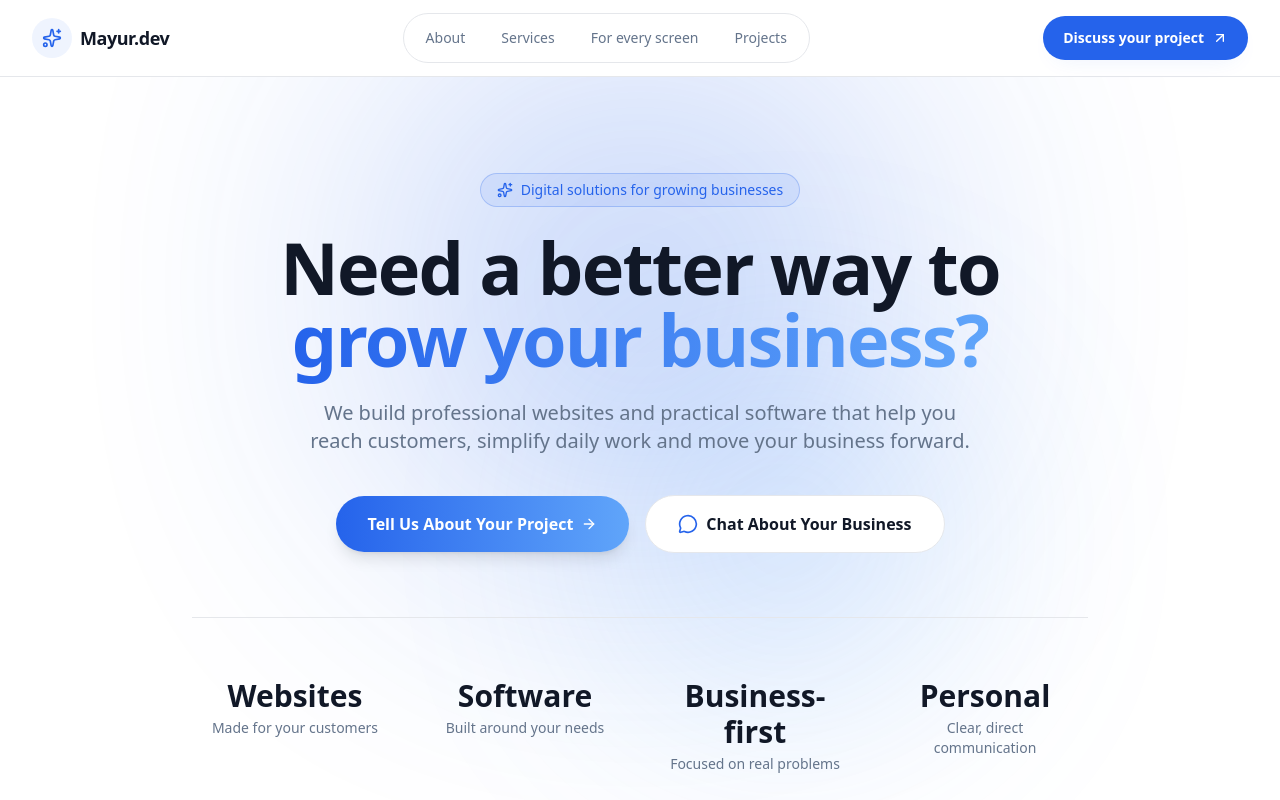
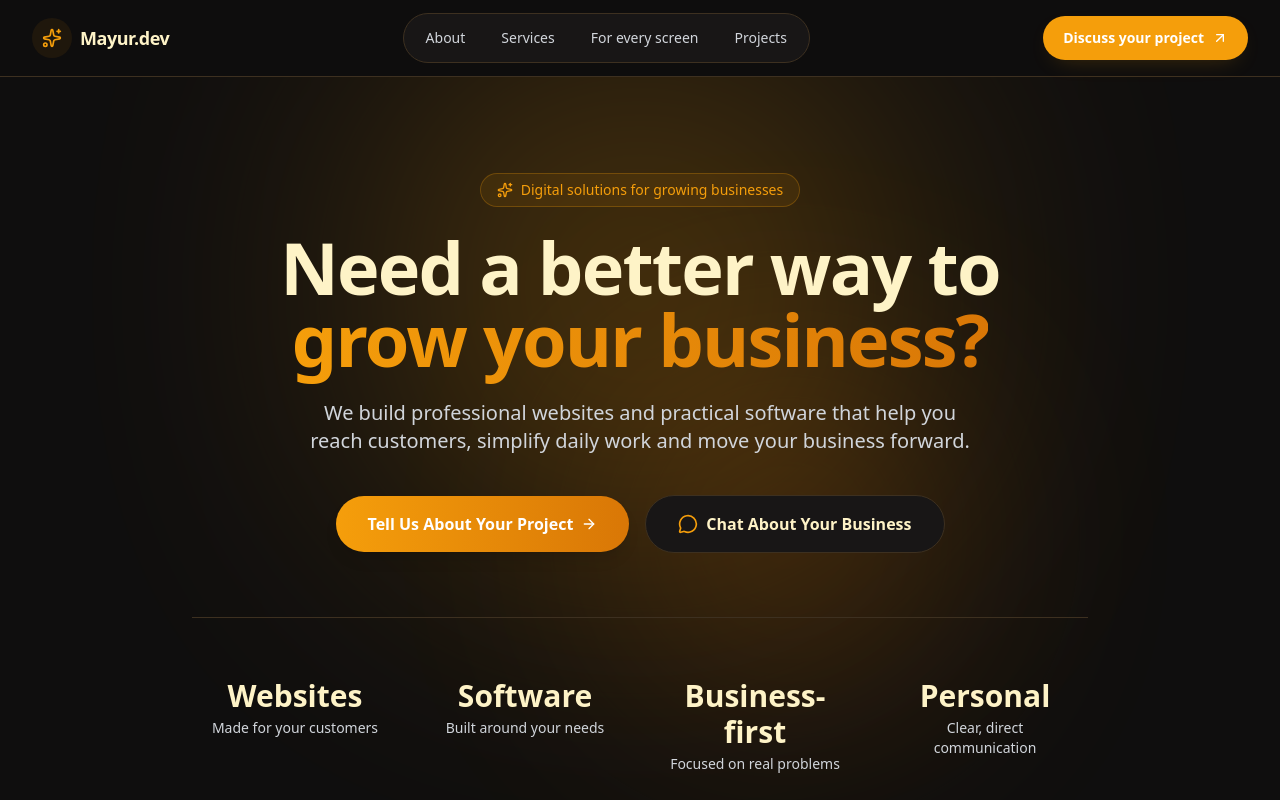
Before and after one commit to MayurPanchbhai/devbymayur, a React (Vite) app: page / in a window 1280 px wide. Shown: the top 800 px of the page. Built offline with nearby package versions, Linux system fonts and the light colour scheme.

Commit message:
theme changin done

```diff
--- a/src/App.jsx
+++ b/src/App.jsx
@@ -1,6 +1,6 @@
 /** @format */
 
-import React from "react";
+import React, { useEffect, useState } from "react";
 import { theme, themes } from "./utils/theme";
 import Navbar from "./components/Navbar";
 import Hero from "./components/Hero";
@@ -13,7 +13,19 @@
 import Footer from "./components/Footer";
 
 export default function App() {
-  const currentColors = theme.colors;
+  const themeList = Object.values(themes);
+  const initialThemeIndex = Math.max(0, themeList.findIndex((availableTheme) => availableTheme.name === theme.name));
+  const [currentThemeIndex, setCurrentThemeIndex] = useState(initialThemeIndex);
+  const currentTheme = themeList[currentThemeIndex];
+  const currentColors = currentTheme.colors;
+
+  useEffect(() => {
+    const timer = window.setInterval(() => {
+      setCurrentThemeIndex((index) => (index + 1) % themeList.length);
+    }, 5000);
+
+    return () => window.clearInterval(timer);
+  }, [themeList.length]);
 
   return (
     <div
@@ -21,6 +33,7 @@
       style={{
         backgroundColor: currentColors.bgPrimary,
         color: currentColors.textMain,
+        transition: "background-color 900ms ease, color 900ms ease",
       }}>
       <Navbar themeColors={currentColors} />
       <main>
--- a/src/utils/theme.js
+++ b/src/utils/theme.js
@@ -229,6 +229,5 @@
   },
 };
 
-// Change this line to switch your theme instantly!
-// Options: themes.sunsetGold, themes.midnightBlue, themes.emeraldMatrix, themes.cyberpunk, themes.arcticFrost, themes.crimsonNight, themes.royalAmethyst, themes.oceanTeal, themes.minimalLight, themes.roseQuartz
-export const theme = themes.minimalLight;
+// This theme is shown first, then the site cycles through the available themes.
+export const theme = themes.roseQuartz;
```
